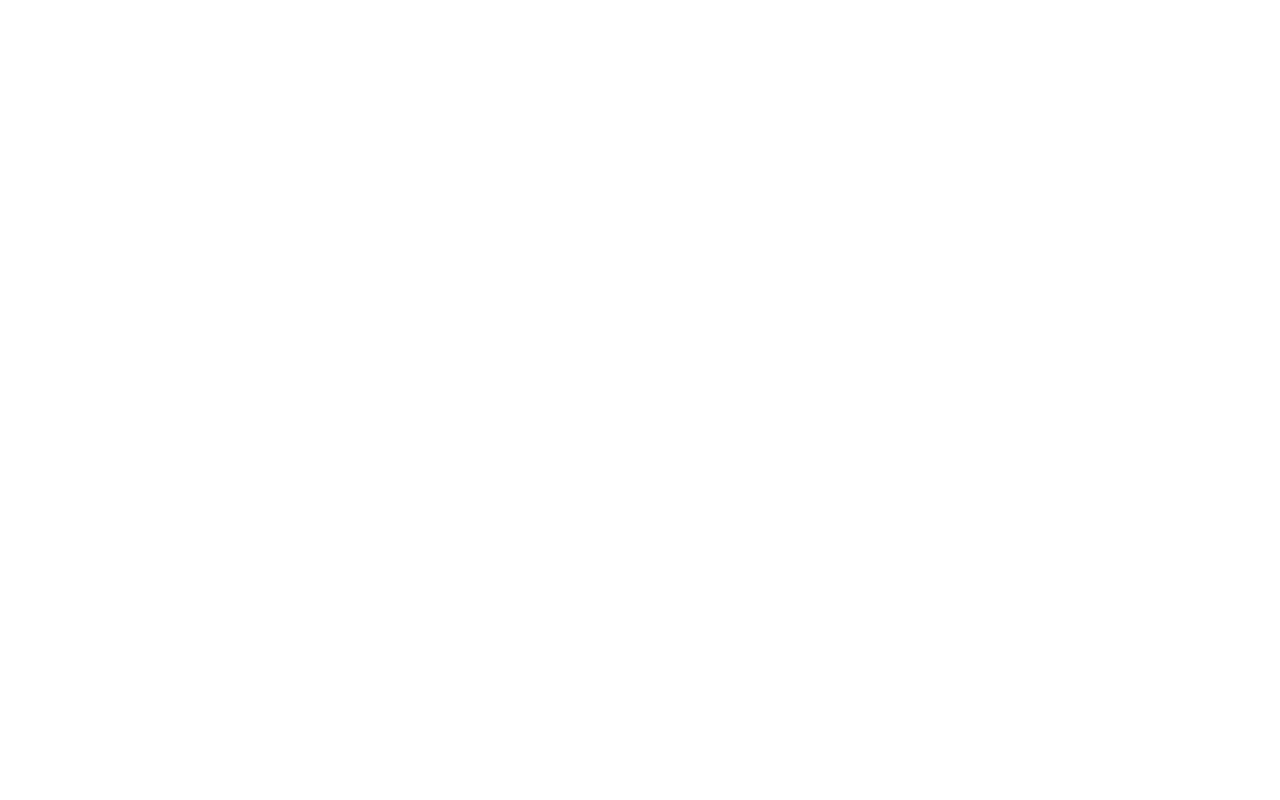
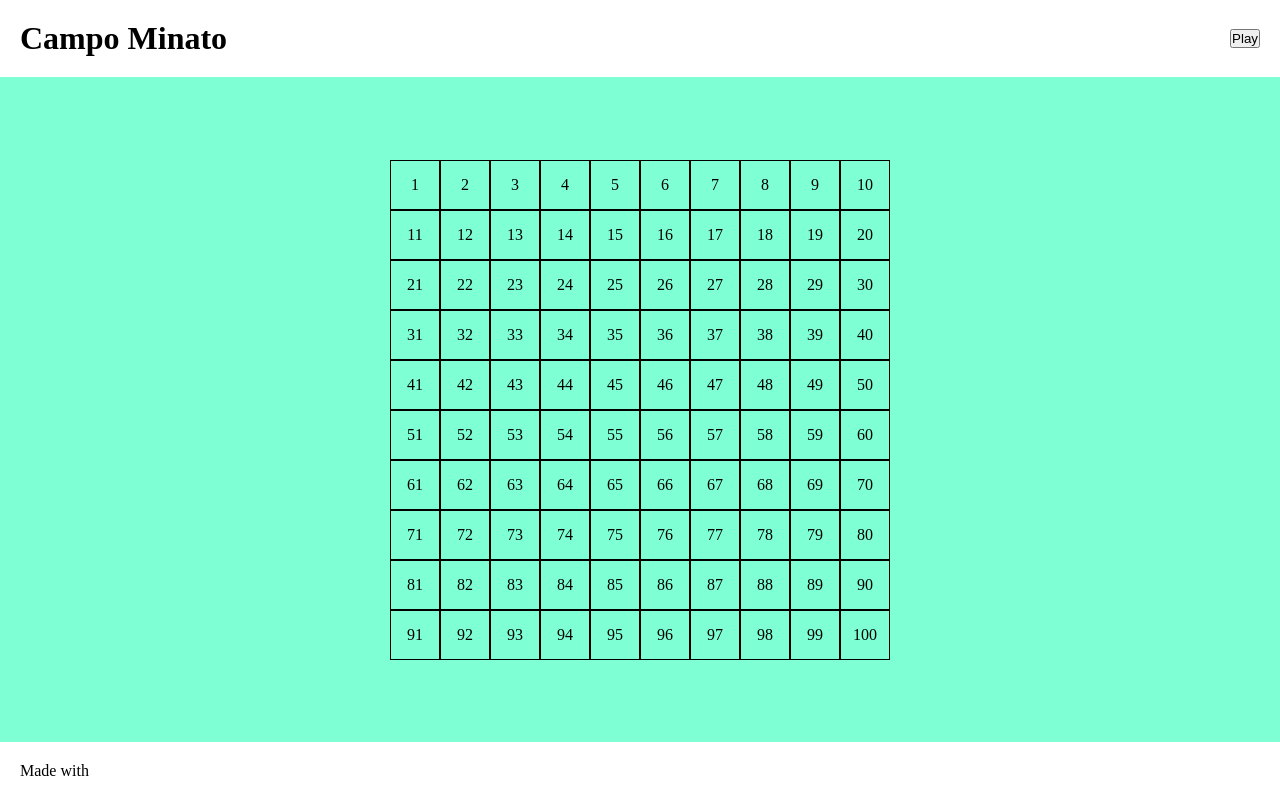
Before and after one commit to eugeniarossi/js-campominato-grid, a plain HTML site: page index.html in a window 1280 px wide. Drawn offline with Linux system fonts and the light colour scheme.

Commit message:
funzioni per creare celle e aggiungerle alla board

```diff
--- a/css/style.css
+++ b/css/style.css
@@ -0,0 +1,83 @@
+/*************
+RESET
+*************/
+
+* {
+    padding: 0;
+    margin: 0;
+    box-sizing: border-box;
+}
+
+/*************
+COMMON
+*************/
+
+body {
+    height: 100vh;
+    display: flex;
+    flex-direction: column;
+}
+
+/*************
+HEADER
+*************/
+
+header {
+    display: flex;
+    justify-content: space-between;
+    align-items: center;
+    padding: 1.25rem;
+}
+
+/*************
+MAIN
+*************/
+
+main {
+    flex-grow: 1;
+    background-color: #7fffd4;
+    display: flex;
+    justify-content: center;
+    align-items: center;
+}
+
+.board {
+    width: 31.25rem;
+    height: 31.25rem;
+    display: flex;
+    flex-wrap: wrap;
+    align-content: flex-start;
+    /* border: 1px solid black; */
+}
+
+.cell {
+    border: 1px solid black;
+    display: flex;
+    justify-content: center;
+    align-items: center;
+    width: calc(100% / 10);
+    height: calc(100% / 10);
+}
+/*
+.cell.hard {
+    width: calc(100% / 10);
+    height: calc(100% / 10);
+}
+
+.cell.medium {
+    width: calc(100% / 9);
+    height: calc(100% / 9);
+}
+
+.cell.easy {
+    width: calc(100% / 7);
+    height: calc(100% / 7);
+}
+*/
+/*************
+FOOTER
+*************/
+
+footer {
+    padding: 1.25rem;
+}
--- a/index.html
+++ b/index.html
@@ -5,10 +5,32 @@
     <meta http-equiv="X-UA-Compatible" content="IE=edge">
     <meta name="viewport" content="width=device-width, initial-scale=1.0">
     <title>Document</title>
+    <!-- css -->
     <link rel="stylesheet" href="css/style.css">
 </head>
 <body>
-
+    <!-- header -->
+    <header>
+        <div class="title">
+            <h1>Campo Minato</h1>
+        </div>
+        <div class="controls">
+            <button class="play-button">Play</button>
+        </div>
+    </header>
+    <!-- /header -->
+    <!-- main -->
+    <main>
+        <div class="board">
+        </div>
+    </main>
+    <!-- /main -->
+    <!-- footer -->
+    <footer>
+        <p>Made with</p>
+    </footer>
+    <!-- /footer -->
+    <!-- javascript -->
     <script src="js/main.js"></script>
 </body>
 </html>
--- a/js/main.js
+++ b/js/main.js
@@ -1 +1,40 @@
 'use strict';
+
+/***********
+ * Functions
+ */
+
+// Definisco una funzione per generare un elemento, aggiungere classe e contenuto=value
+function myCreateElement(htmlElement, className, htmlValue) {
+    const element = document.createElement(htmlElement);
+    element.classList.add(className);
+    element.innerText = htmlValue;
+    return element;
+}
+
+// Definisco una funzione per aggiungere elemento figlio a container
+function myAppendChild(containerElement, childElement) {
+    containerElement.append(childElement);
+}
+
+/***********
+ * Main
+ */
+
+// Definisco delle variabili in cui salvo la board e il bottone
+const board = document.querySelector('.board');
+const playButton = document.querySelector('.play-button');
+
+// Definisco una variabile con il numero di elementi
+let cellNumber = 100;
+// Creo un document fragment
+const fragment = document.createDocumentFragment();
+
+// Creo gli elementi e li aggiungo al frammento
+for (let i = 1; i <= cellNumber; i++) {
+    const createdElement = myCreateElement('div', 'cell', i);
+    myAppendChild(fragment, createdElement);
+}
+console.log(fragment);
+// Aggiungo il frammento alla board
+myAppendChild(board, fragment);
```
